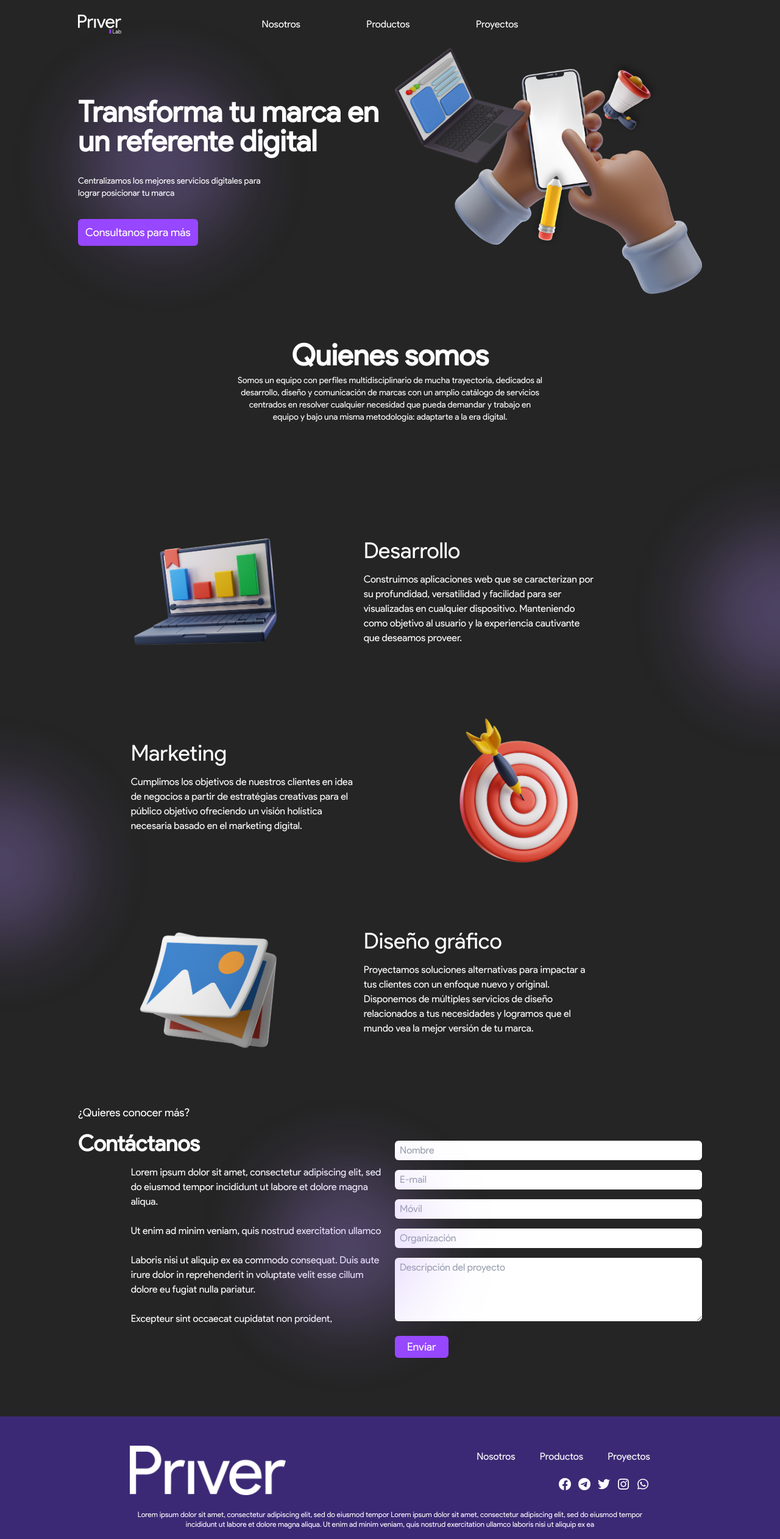
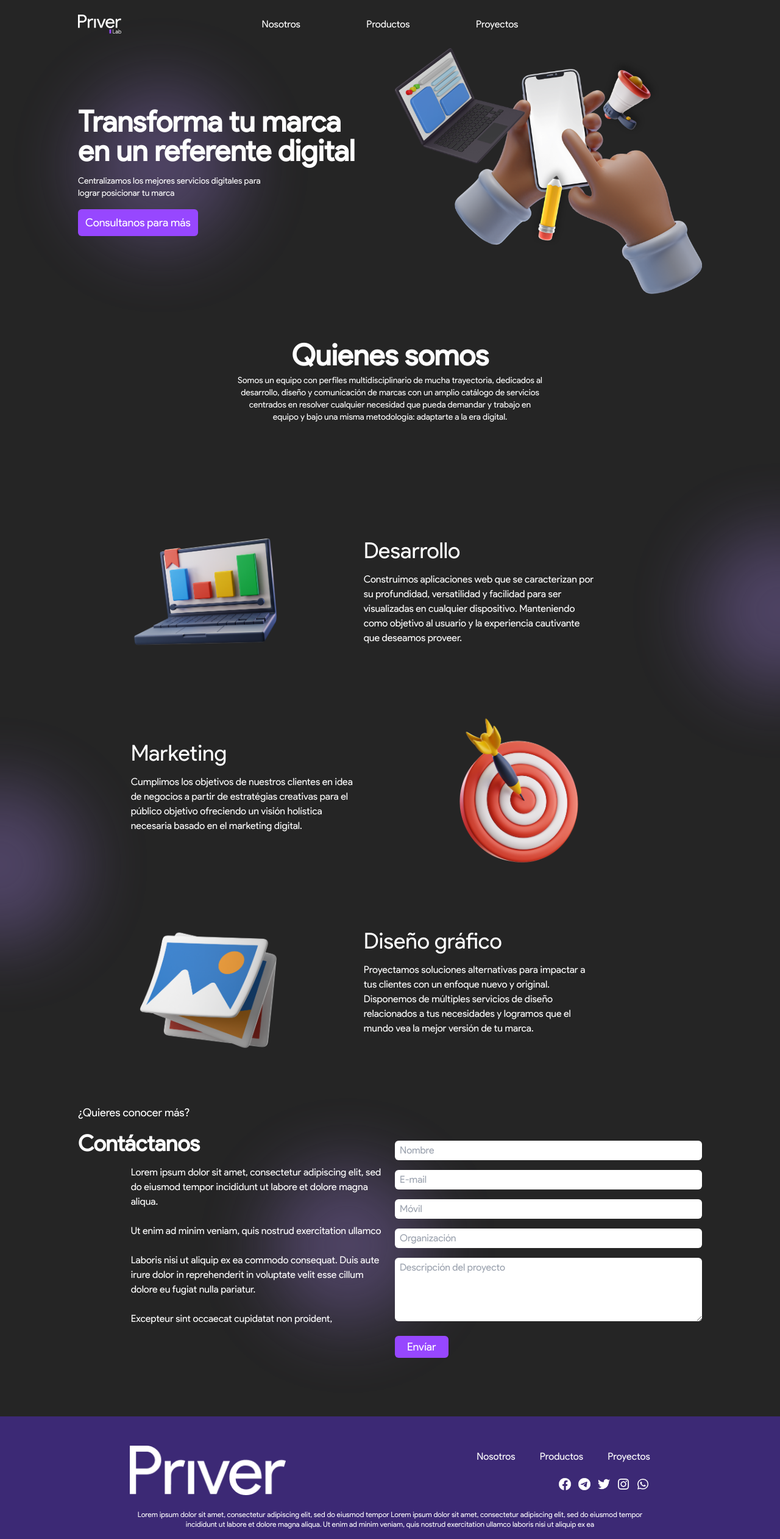
Before and after one commit to Osorio95/priver-labs-vue, a Vue app: page / in a window 1280 px wide. Shown: the top 2523 px of the page at 61% size. Built offline with nearby package versions, Linux system fonts and the light colour scheme.

Commit message:
esthetics improved

```diff
--- a/src/App.vue
+++ b/src/App.vue
@@ -6,8 +6,8 @@
     </div>
     <nav class="col-start-2 col-span-3 lg:col-start-2 lg:col-end-12 lg:place-self-center flex flex-row justify-evenly content-center items-center lg:w-3/4 w-full">
       <RouterLink class="h-fit hover:text-Secondary transition-colors ease-in-out" to="/">Nosotros</RouterLink>
-      <RouterLink class="h-fit hover:text-Secondary transition-colors ease-in-out" to="/products">Productos</RouterLink>
-      <RouterLink class="h-fit hover:text-Secondary transition-colors ease-in-out" to="/projects">Proyectos</RouterLink>
+      <RouterLink class="h-fit hover:text-DarkC transition-colors ease-in-out" to="/">Productos</RouterLink>
+      <RouterLink class="h-fit hover:text-DarkC transition-colors ease-in-out" to="/">Proyectos</RouterLink>
     </nav>
   </header>
 
@@ -16,13 +16,13 @@
   </main>
 
   <div
-    class="z-0 absolute top-1/3 -right-36 w-72 h-72 bg-TertiaryB rounded-full filter blur-3xl opacity-30 animate-blob">
+    class="-z-10 absolute top-1/3 -right-36 w-72 h-72 bg-TertiaryB rounded-full filter blur-3xl opacity-30 animate-blob">
   </div>
   <div
-    class="z-0 absolute top-1/2 -left-36 w-72 h-72 bg-TertiaryB rounded-full filter blur-3xl opacity-30 animate-blob">
+    class="-z-10 absolute top-1/2 -left-36 w-72 h-72 bg-TertiaryB rounded-full filter blur-3xl opacity-30 animate-blob">
   </div>
   <div
-    class="z-0 absolute top-3/4 left-1/3 w-72 h-72 bg-TertiaryB rounded-full filter blur-3xl opacity-30 animate-blob">
+    class="-z-10 absolute top-3/4 left-1/3 w-72 h-72 bg-TertiaryB rounded-full filter blur-3xl opacity-30 animate-blob">
   </div>
 
   <TheFooterVue />
--- a/src/views/HomeView.vue
+++ b/src/views/HomeView.vue
@@ -5,16 +5,16 @@
     <section class="relative lg:flex lg:flex-col lg:justify-center">
       <div class="grid grid-cols-1 lg:grid-cols-12 gap-4">
         <div
-          class="z-0 absolute top-12 -left-2 w-72 h-72 bg-TertiaryB rounded-full filter blur-3xl opacity-30 animate-blob">
+          class="-z-10 absolute top-12 -left-2 w-72 h-72 bg-TertiaryB rounded-full filter blur-3xl opacity-30 animate-blob">
         </div>
         <div class="z-10 lg:col-span-6 h-full lg:flex lg:flex-col justify-center">
-          <h1 class="my-4 w-fit font-semibold text-5xl">Transforma tu marca en un referente
+          <h1 class="my-2 w-fit font-semibold text-5xl mr-6">Transforma tu marca en un referente
             digital
           </h1>
-          <p class="my-4 lg:w-2/3 text-sm">Centralizamos los mejores servicios
+          <p class="my-2 lg:w-2/3 text-sm">Centralizamos los mejores servicios
             digitales para lograr
             posicionar tu marca</p>
-          <a class="my-4 w-fit px-3 py-2 text-center rounded-md bg-Secondary text-lg" href="#">Consultanos para
+          <a class="my-2 w-fit px-3 py-2 text-center rounded-md bg-Secondary text-lg" href="#">Consultanos para
             más</a>
         </div>
         <div class="lg:col-span-6 flex justify-center">
```
